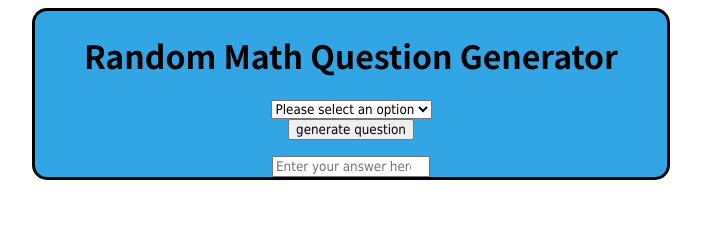
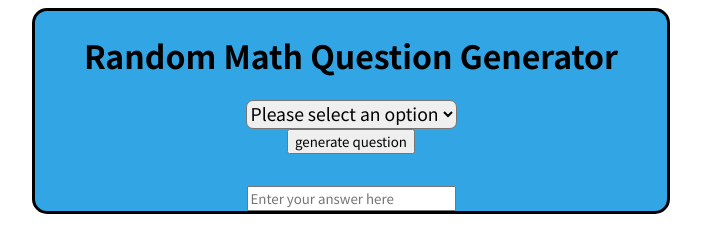
Before and after one commit to richie-rich90454/random_math_question_generator, a website: page index.html in a window 1280 px wide. Shown: the whole page, without its empty margins (289-990 px from the left). Drawn offline with Linux system fonts and the light colour scheme.

Commit message:
152915 updated css

```diff
--- a/index.html
+++ b/index.html
@@ -18,11 +18,20 @@
                 background-color: #32A5E4;
                 width: 50%;
                 border-radius: 15px;
+                display: flex;
+                justify-content: center;
+                align-items: center;
+                flex-direction: column;
             }
             input,select{
-                font-family: tahoma;
+                font-family: "Noto Sans SC", sans-serif;
                 display: block;
                 margin: auto;
+            }
+            #gen-type{
+                border-radius: .44rem;
+                font-size: 1.1rem;
+                box-sizing: border-box;
             }
         </style>
     </head>
```
